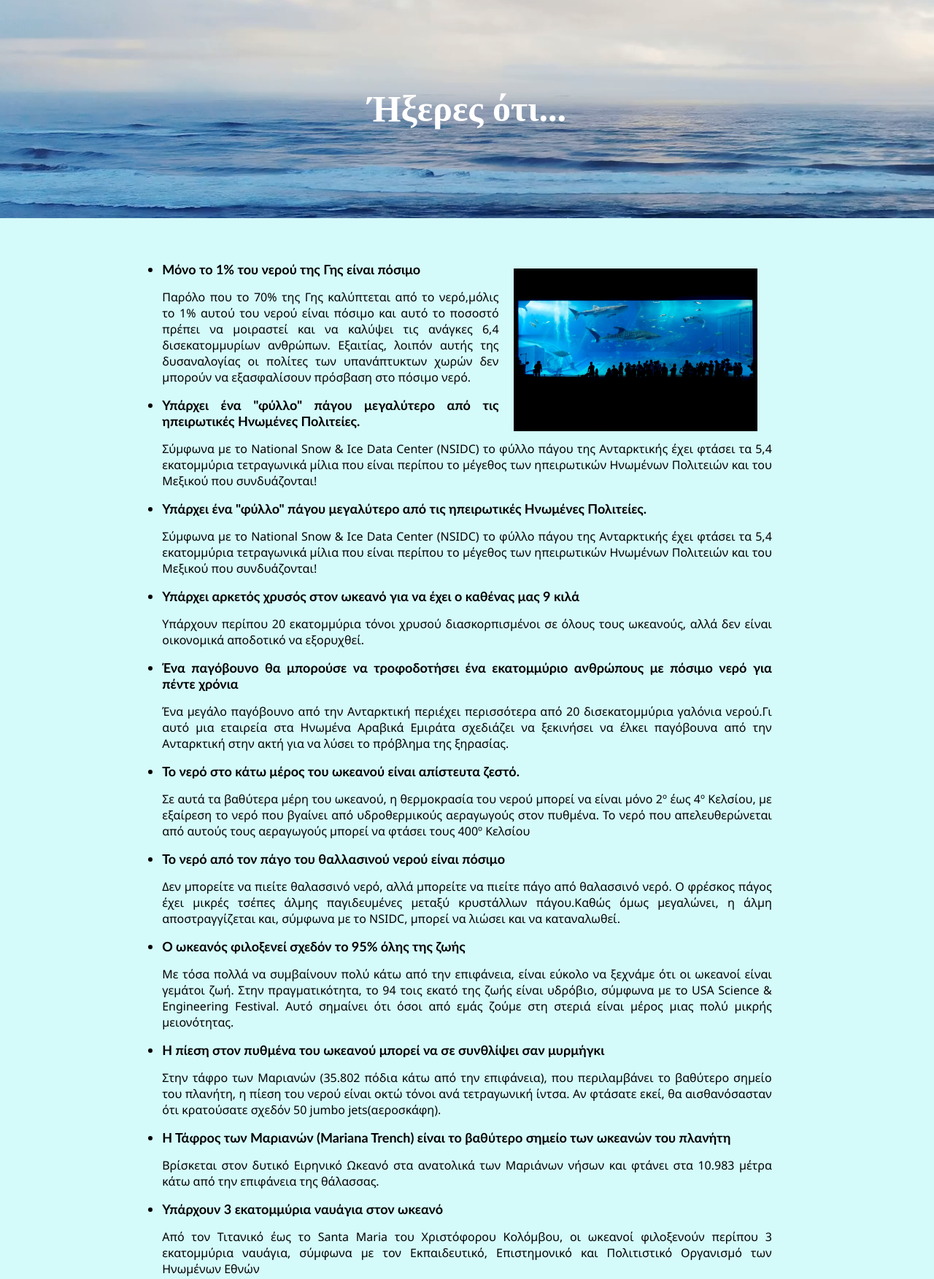
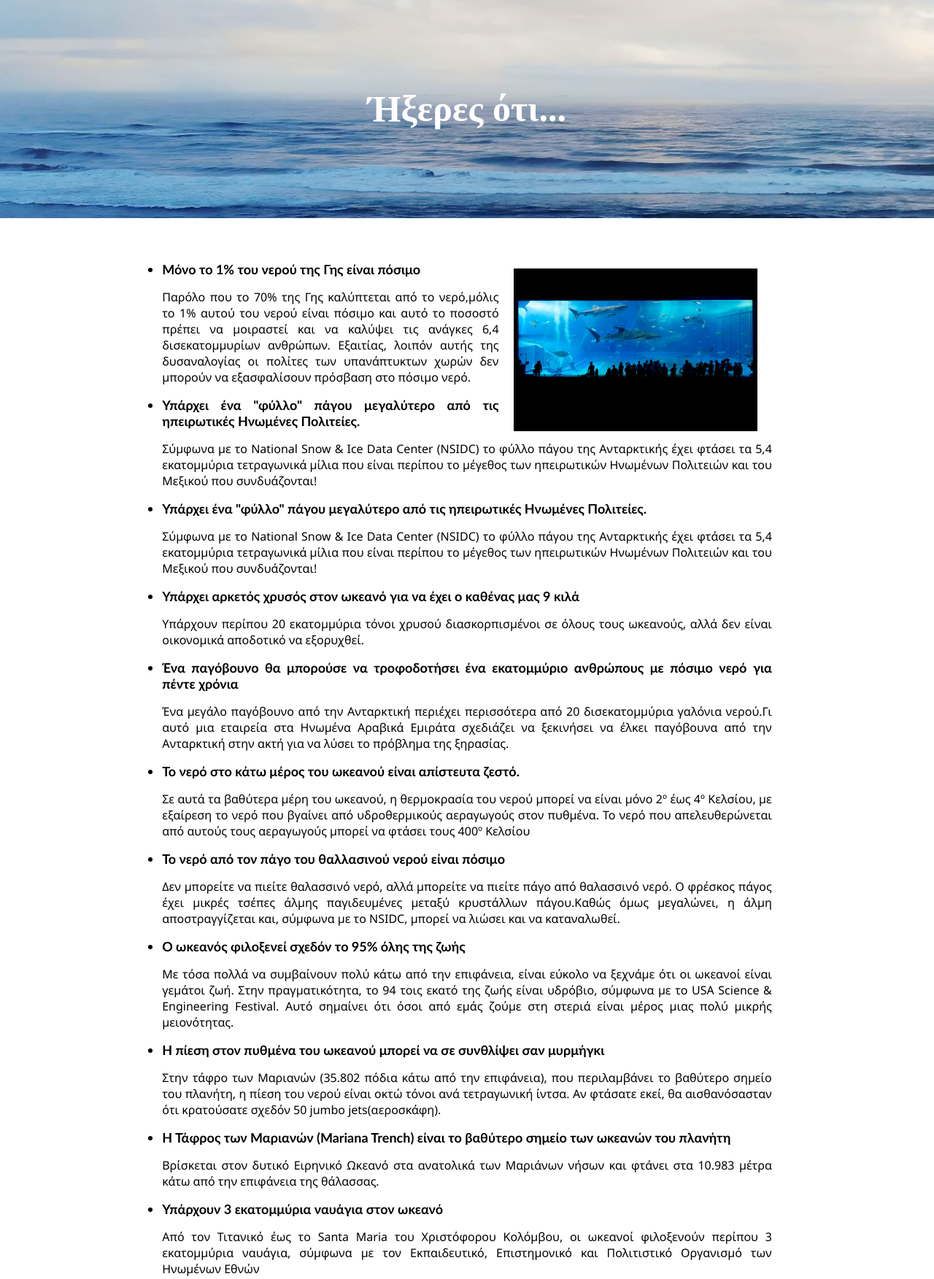
Before and after one commit to vrstelios/blue_life_csd_2021, a PHP site: page /Did-you-know-that.html in a window 1280 px wide. Shown: the part 207-1960 px from the top of the page at 73% size. Run offline with PHP 8.4, Linux system fonts and the light colour scheme; grey boxes are pictures that could not be loaded.

Commit message:
change background-color to white

```diff
--- a/styles_categories.css
+++ b/styles_categories.css
@@ -11,7 +11,7 @@
     font-family: "Segoe UI";
     text-align: justify;
     font-size: 16px;
-    background-color: #d4fafa;
+    background-color: white;
 }
 
 .category_content img {
--- a/styles_dykt.css
+++ b/styles_dykt.css
@@ -4,14 +4,14 @@
     font-family: "Segoe UI";
     text-align: justify;
     font-size: 16px;
-    background-color: #d4fafa;
+    background-color: white;
 }
 .did-you-know-that  ul {
     padding: 2%;
     font-family: "Segoe UI";
     text-align: justify;
     font-size: 16px;
-    background-color: #d4fafa;
+    background-color: white;
 }
 .did-you-know-that  li {
     font-family:"Calibri";
```
